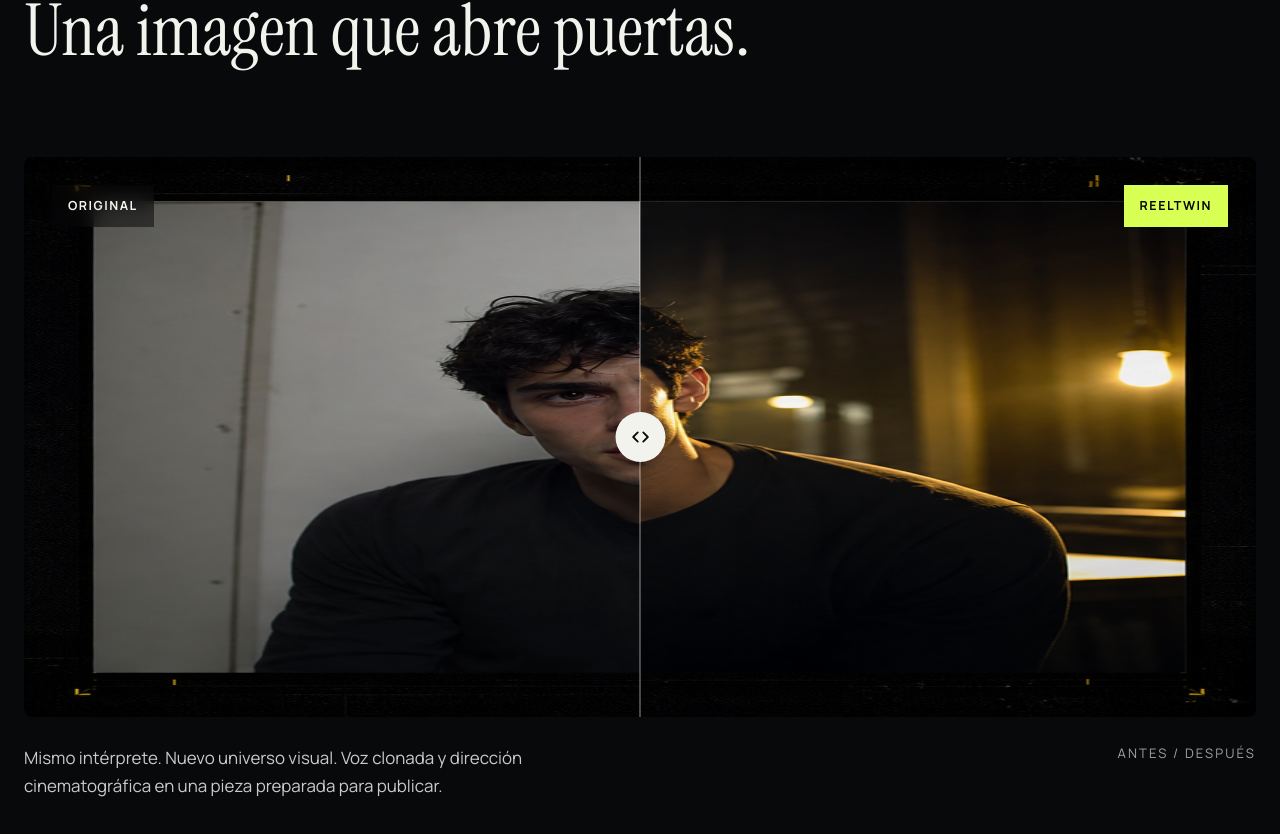
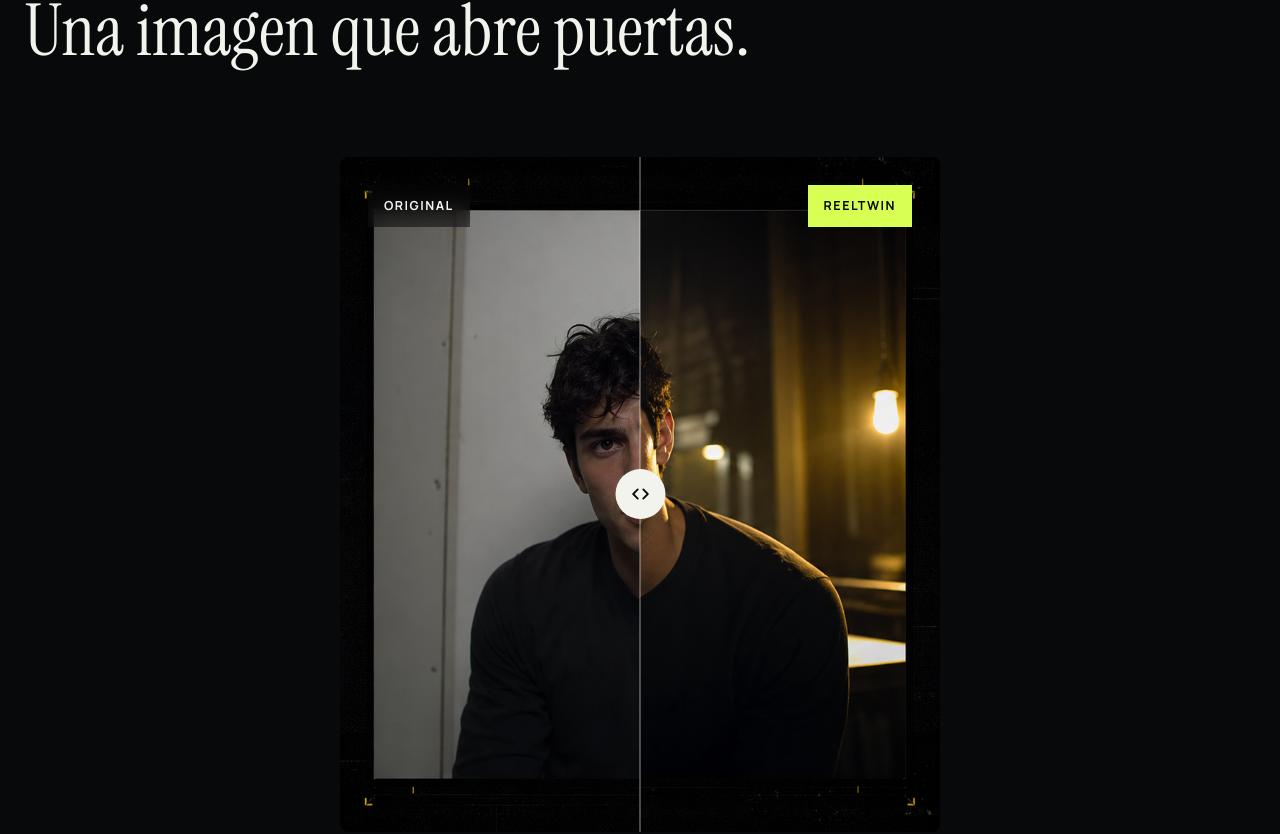
Before and after one commit to carferlopez/reeltwin-ai-mvp, a Next.js app: page / in a window 1280 px wide. Shown: the part 962-1796 px from the top of the page. Built offline with nearby package versions, Linux system fonts and the light colour scheme; no server answers.

Commit message:
fix: resolve before-after image stretching/distortion by splitting them and applying aspect-ratio cover alignment

```diff
--- a/app/globals.css
+++ b/app/globals.css
@@ -273,7 +273,9 @@ textarea {
 .comparison {
   --reveal: 50%;
   position: relative;
-  aspect-ratio: 2.2 / 1;
+  aspect-ratio: 836 / 941;
+  max-width: 600px;
+  margin-inline: auto;
   overflow: hidden;
   border-radius: 8px;
   background: var(--surface);
@@ -285,17 +287,17 @@ textarea {
 .comparison-layer {
   position: absolute;
   inset: 0;
-  background-image: url("/reeltwin-demo.png");
   background-repeat: no-repeat;
-  background-size: 200% 100%;
+  background-size: cover;
+  background-position: center;
 }
 
 .comparison-original {
-  background-position: left center;
+  background-image: url("/reeltwin-original.png");
 }
 
 .comparison-result {
-  background-position: right center;
+  background-image: url("/reeltwin-result.png");
   clip-path: inset(0 0 0 var(--reveal));
 }
 
@@ -722,9 +724,7 @@ textarea {
     padding-bottom: 72px;
   }
 
-  .comparison {
-    aspect-ratio: 1 / 0.78;
-  }
+
 
   .comparison-label {
     top: 16px;
```
Also changed, not shown: public/reeltwin-original.png (added), public/reeltwin-result.png (added).
